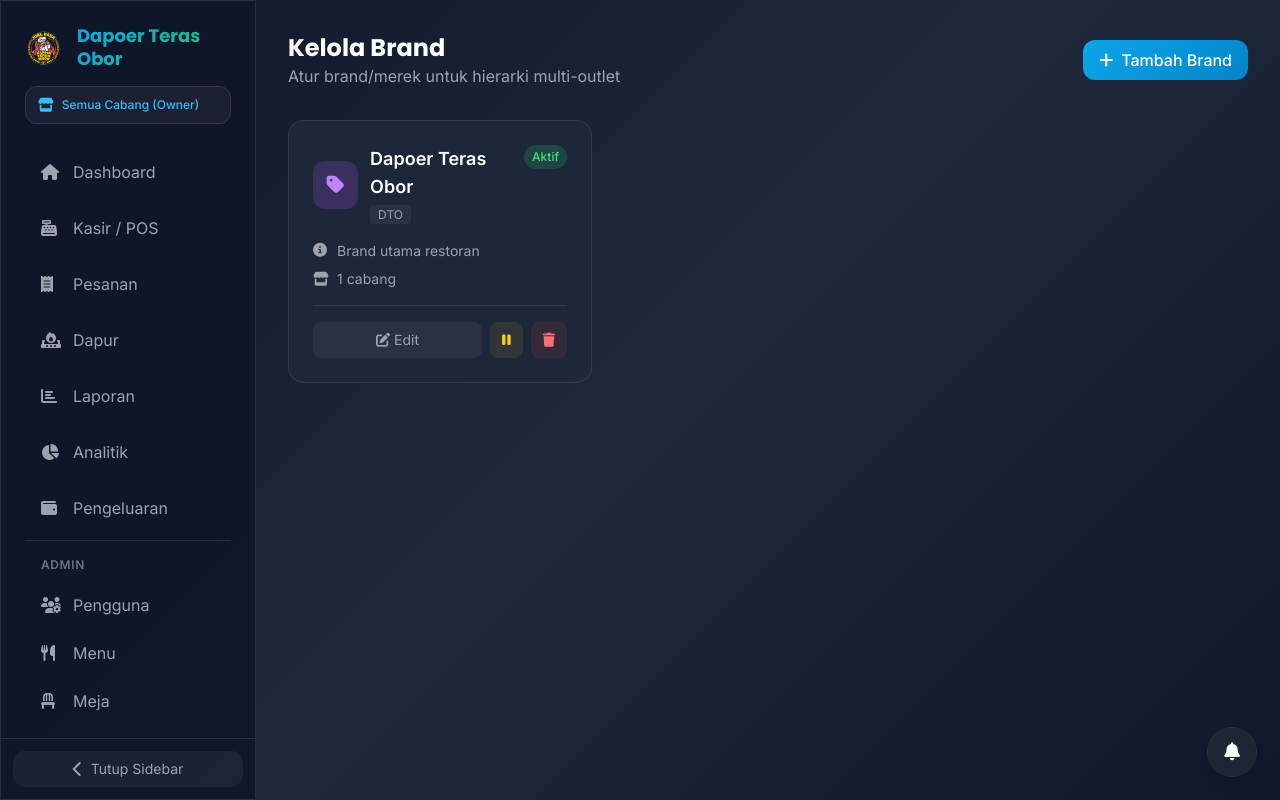
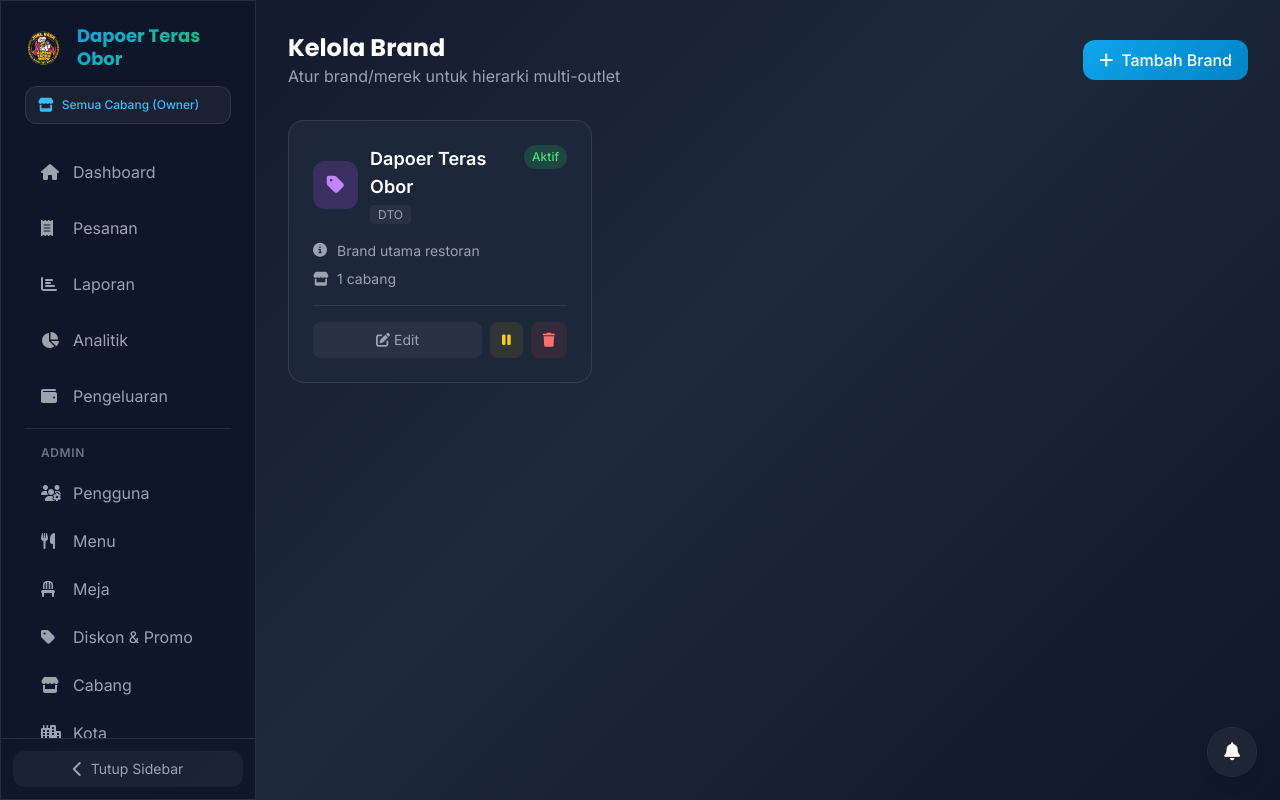
Before and after one commit to qrxs5rycfq-dot/KASIR-DTO, a Flask app: page /admin/brands in a window 1280 px wide. Run offline with Flask 3, Linux system fonts and the light colour scheme; a user stored in the database is signed in; data that the repository does not hold is empty; some libraries are stand-ins or nearby versions.

Commit message:
Hide POS and Kitchen from admin role, focus admin on management
Co-authored-by: qrxs5rycfq-dot <245826761+qrxs5rycfq-dot@users.noreply.github.com>

```diff
--- a/routes/views.py
+++ b/routes/views.py
@@ -146,7 +146,7 @@ def dashboard():
 
 @views_bp.route('/pos')
 @login_required
-@role_required('admin', 'manager', 'kasir')
+@role_required('manager', 'kasir')
 def pos():
     categories = branch_filter(Category.query.filter_by(is_active=True), Category).order_by(Category.order).all()
     menu_items = branch_filter(MenuItem.query.filter_by(is_available=True), MenuItem).all()
@@ -362,9 +362,9 @@ def expense_delete(expense_id):
 
 @views_bp.route('/kitchen')
 @login_required
-@role_required('admin', 'manager', 'koki', 'kasir')
+@role_required('manager', 'koki', 'kasir')
 def kitchen():
-    """Kitchen display page for authorized staff"""
+    """Kitchen display page for branch staff"""
     return render_template('kitchen.html')
 
 
--- a/templates/partials/_sidebar.html
+++ b/templates/partials/_sidebar.html
@@ -58,20 +58,24 @@
                 <span class="sidebar-label">Dashboard</span>
             </a>
 
+            {% if not current_user.has_role('admin') %}
             <a href="{{ url_for('views.pos') }}" title="Kasir / POS" class="sidebar-link {% if active_page == 'pos' %}active{% endif %} flex items-center space-x-3 px-4 py-3 rounded-xl {% if active_page == 'pos' %}text-white{% else %}text-gray-400 hover:text-white{% endif %}">
                 <i class="fas fa-cash-register w-5"></i>
                 <span class="sidebar-label">Kasir / POS</span>
             </a>
+            {% endif %}
 
             <a href="{{ url_for('views.orders') }}" title="Pesanan" class="sidebar-link {% if active_page == 'orders' %}active{% endif %} flex items-center space-x-3 px-4 py-3 rounded-xl {% if active_page == 'orders' %}text-white{% else %}text-gray-400 hover:text-white{% endif %}">
                 <i class="fas fa-receipt w-5"></i>
                 <span class="sidebar-label">Pesanan</span>
             </a>
 
+            {% if not current_user.has_role('admin') %}
             <a href="{{ url_for('views.kitchen') }}" title="Dapur" class="sidebar-link {% if active_page == 'kitchen' %}active{% endif %} flex items-center space-x-3 px-4 py-3 rounded-xl {% if active_page == 'kitchen' %}text-white{% else %}text-gray-400 hover:text-white{% endif %}">
                 <i class="fas fa-fire-burner w-5"></i>
                 <span class="sidebar-label">Dapur</span>
             </a>
+            {% endif %}
 
             <a href="{{ url_for('views.reports') }}" title="Laporan" class="sidebar-link {% if active_page == 'reports' or active_page == 'income_report' %}active{% endif %} flex items-center space-x-3 px-4 py-3 rounded-xl {% if active_page == 'reports' or active_page == 'income_report' %}text-white{% else %}text-gray-400 hover:text-white{% endif %}">
                 <i class="fas fa-chart-bar w-5"></i>
```
